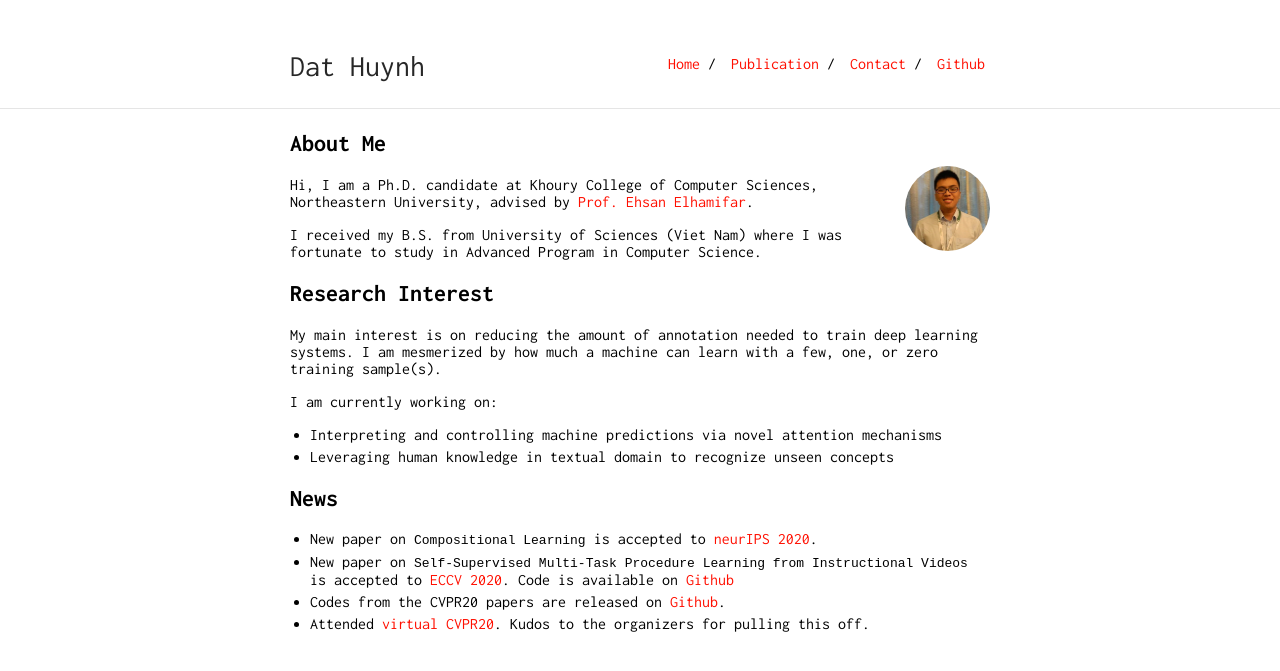
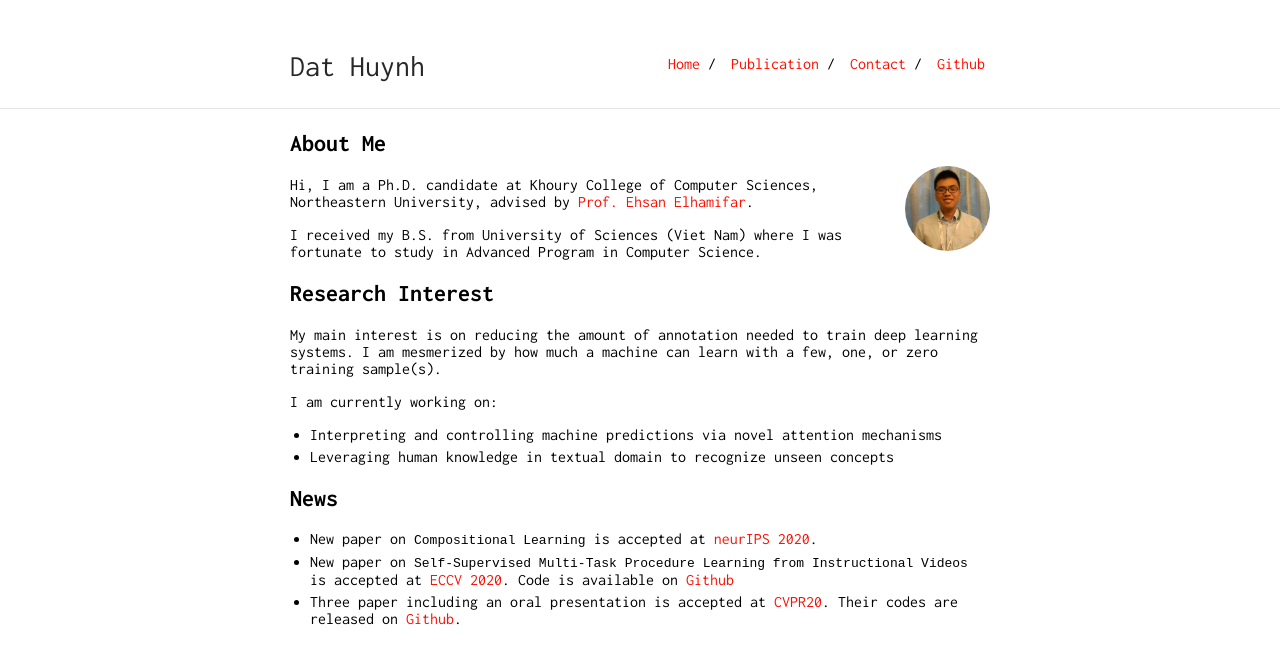
Before and after one commit to ZiweiXU/hbdat.github.io, a Jekyll site: the page built from index.md, in a window 1280 px wide. Shown: the top 671 px of the page. Built offline with Jekyll 4.4.1, drawn with Linux system fonts in a browser that asks for light colours.

Commit message:
shorten News

````diff
--- a/index.md
+++ b/index.md
@@ -20,7 +20,6 @@ I am currently working on:
 + Leveraging human knowledge in textual domain to recognize unseen concepts
 
 ## News
-+ New paper on ```Compositional Learning``` is accepted to [neurIPS 2020](https://neurips.cc/Conferences/2020).
-+ New paper on ```Self-Supervised Multi-Task Procedure Learning from Instructional Videos``` is accepted to [ECCV 2020](https://eccv2020.eu/). Code is available on [Github](https://github.com/hbdat/eccv20_Multi_Task_Procedure_Learning)
-+ Codes from the CVPR20 papers are released on [Github](https://github.com/hbdat).
-+ Attended [virtual CVPR20](http://cvpr2020.thecvf.com/). Kudos to the organizers for pulling this off.
++ New paper on ```Compositional Learning``` is accepted at [neurIPS 2020](https://neurips.cc/Conferences/2020).
++ New paper on ```Self-Supervised Multi-Task Procedure Learning from Instructional Videos``` is accepted at [ECCV 2020](https://eccv2020.eu/). Code is available on [Github](https://github.com/hbdat/eccv20_Multi_Task_Procedure_Learning)
++ Three paper including an oral presentation is accepted at [CVPR20](http://cvpr2020.thecvf.com/). Their codes are released on [Github](https://github.com/hbdat).
````
